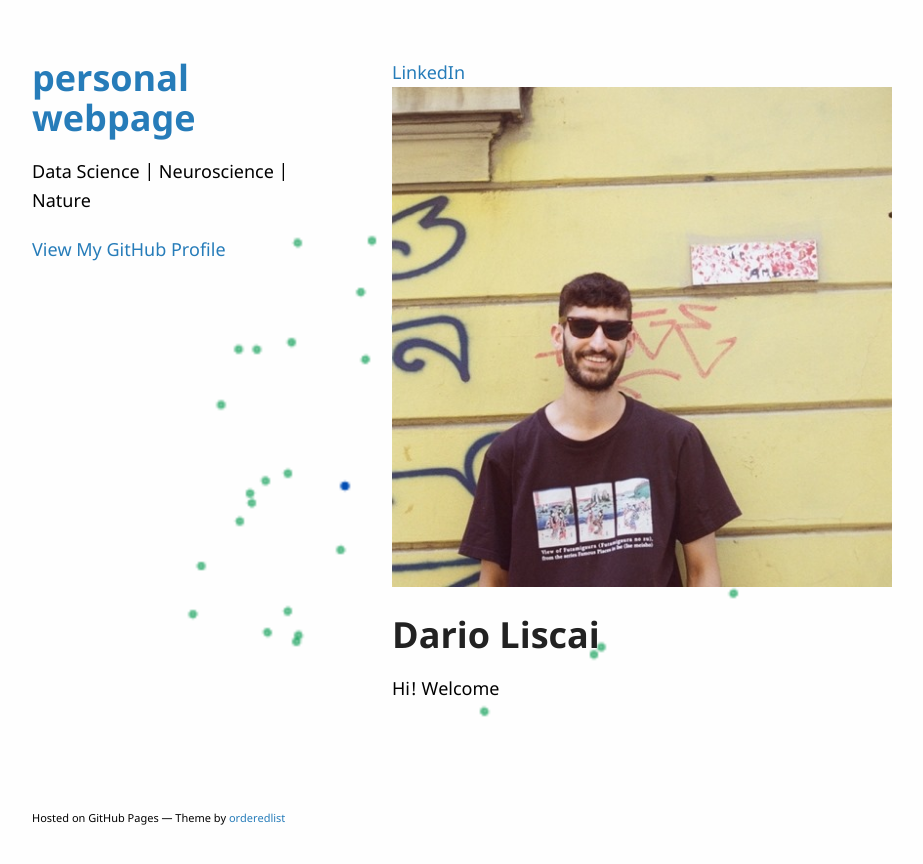
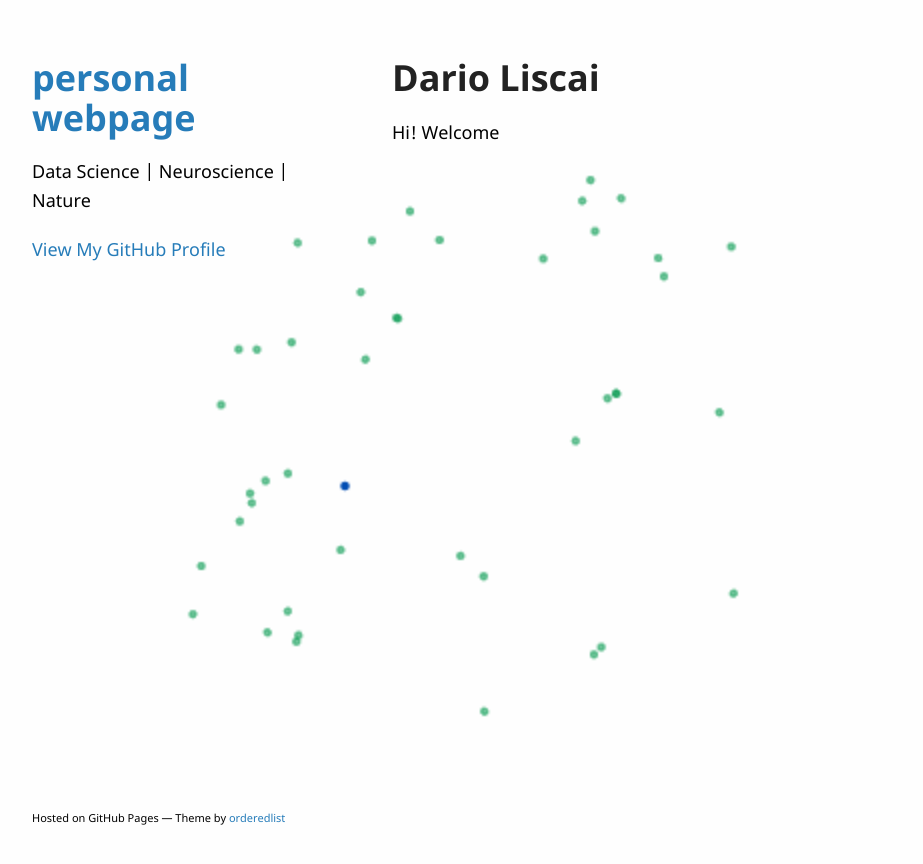
Before and after one commit to darioliscai/darioliscai.github.io, a Jekyll site: the page built from index.md, in a window 1280 px wide. Shown: the top 864 px of the page, without its empty margins (178-1101 px from the left). Built offline with Jekyll 4.4.1, drawn with Linux system fonts in a browser that asks for light colours.

Commit message:
removed img

```diff
--- a/index.md
+++ b/index.md
@@ -1,8 +1,6 @@
 ---
 layout: default
 ---
-[LinkedIn]({{ site.linkedin }})
-<img src="{{ site.profile_image }}">
 
 <link rel="stylesheet" href="assets/style.css">
 
```
